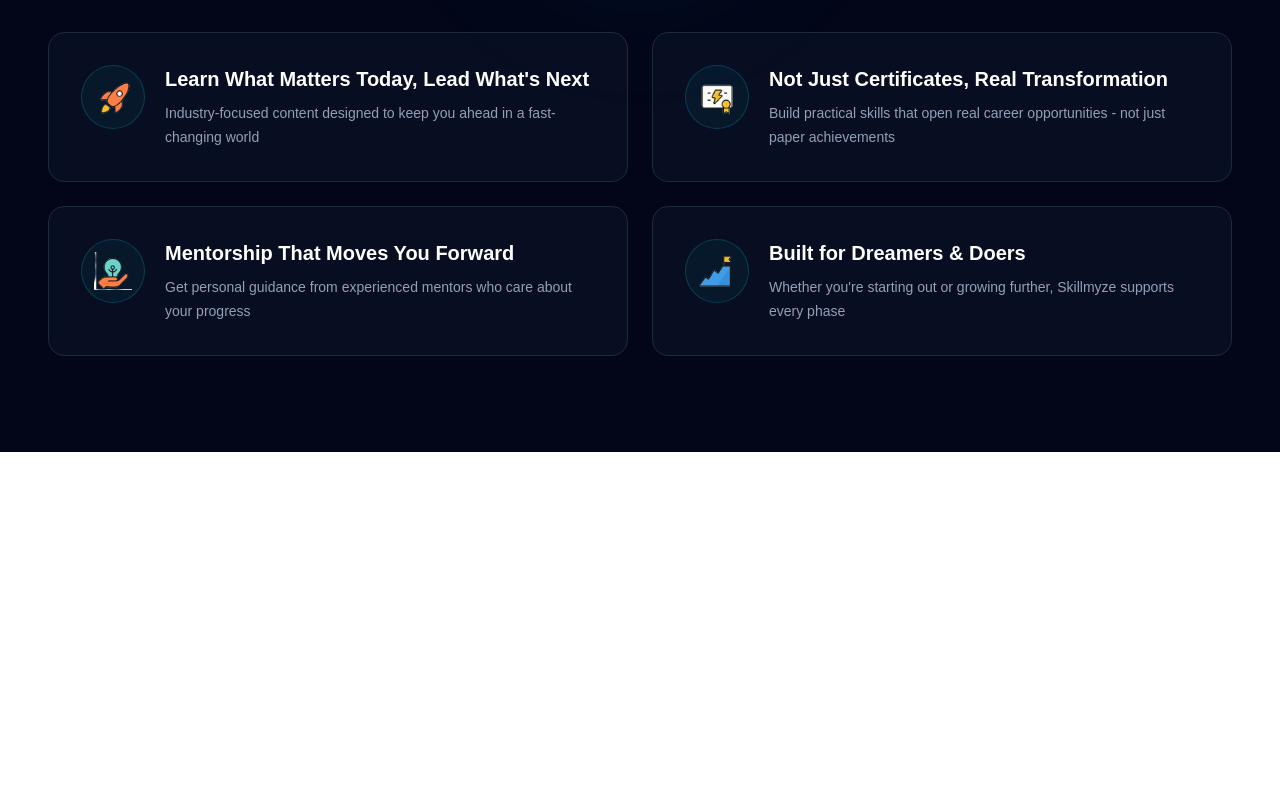
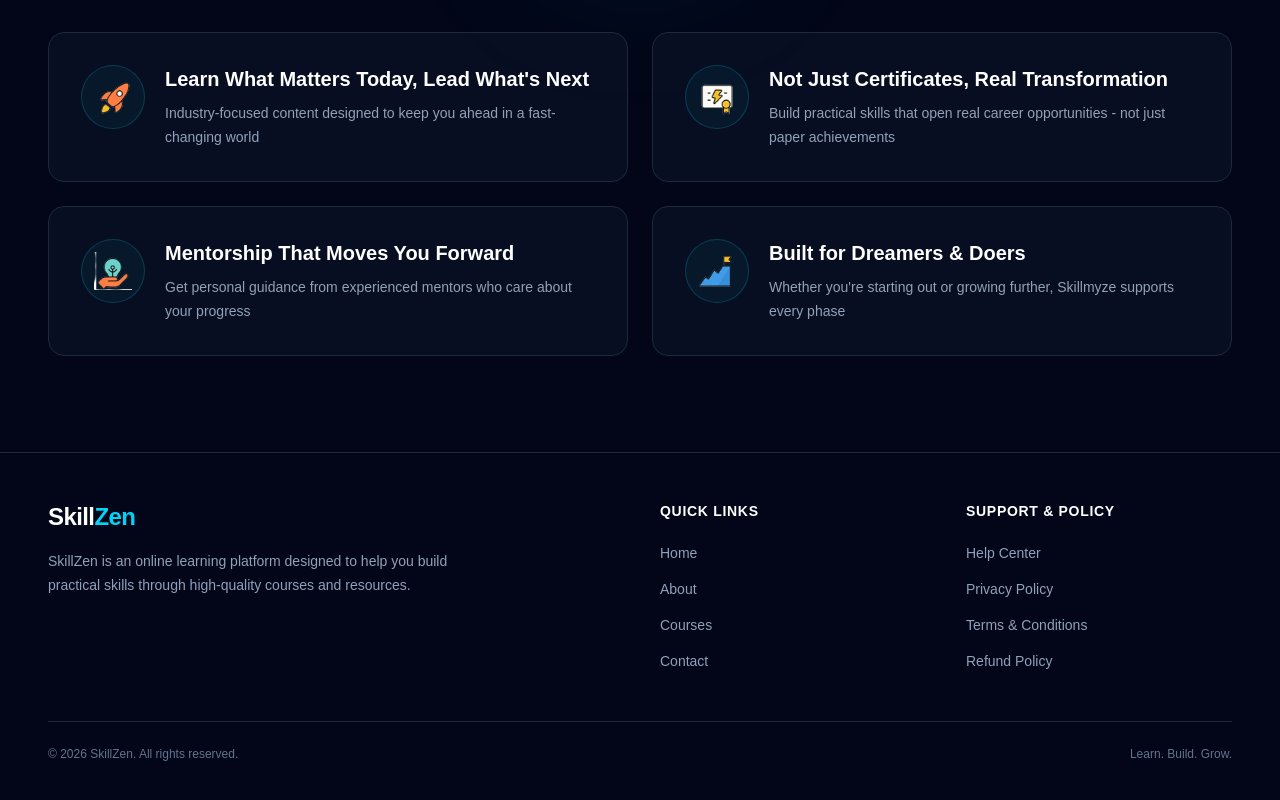
Before and after one commit to raushan-sinha/skillzen, a Next.js app: page / in a window 1280 px wide. Shown: the part 1187-1987 px from the top of the page. Before the commit the page ends 1639 px from the top, so only its background shows below. Built offline with nearby package versions, Linux system fonts and the light colour scheme.

Commit message:
Added Footer component

```diff
--- a/app/layout.tsx
+++ b/app/layout.tsx
@@ -1,7 +1,7 @@
 import type { Metadata } from "next";
 import { Geist, Geist_Mono } from "next/font/google";
 import "./globals.css";
-import { ResponsiveNavbar } from "@/components/layout";
+import { Footer, ResponsiveNavbar } from "@/components/layout";
 
 const geistSans = Geist({
     variable: "--font-geist-sans",
@@ -31,6 +31,9 @@ export default function RootLayout({ children }: LayoutProps<"/">) {
                 <main>
                     {children}
                 </main>
+
+                {/* Footer Component */}
+                <Footer />
             </body>
         </html>
     );
```
